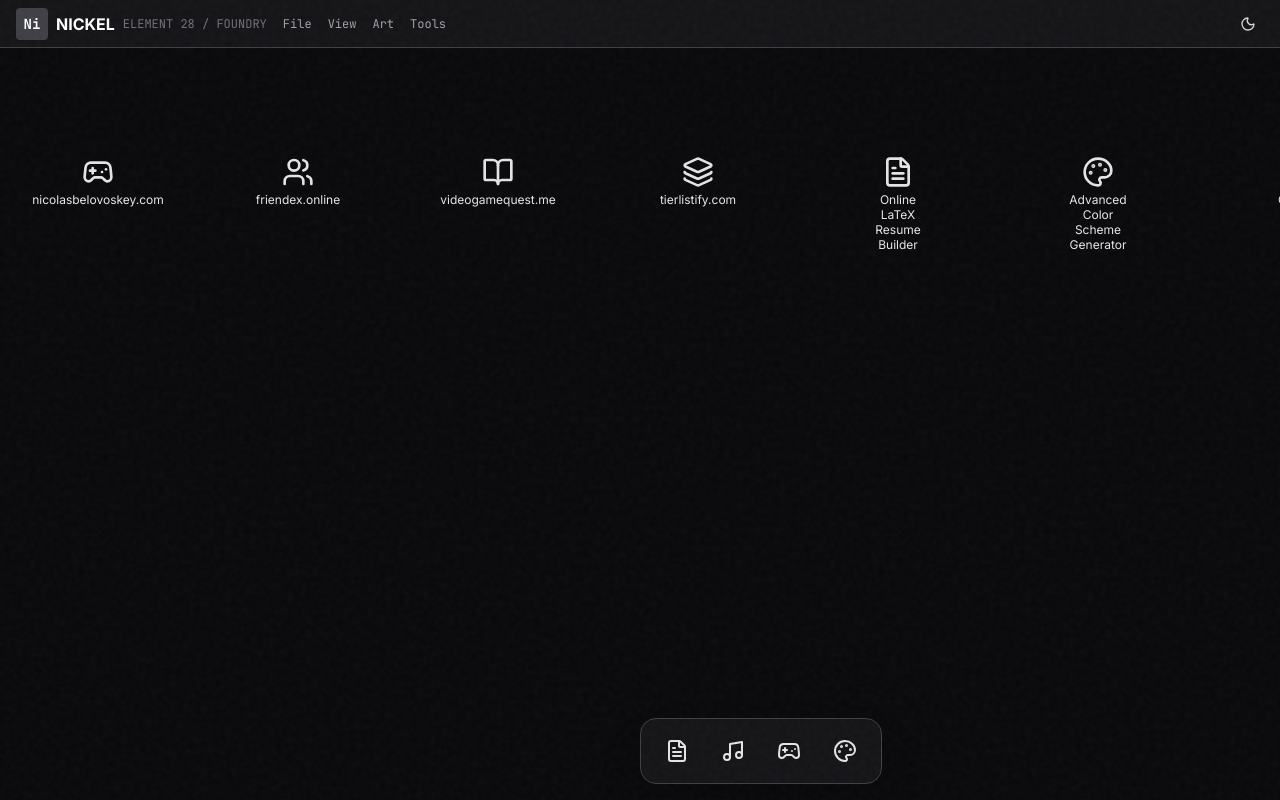
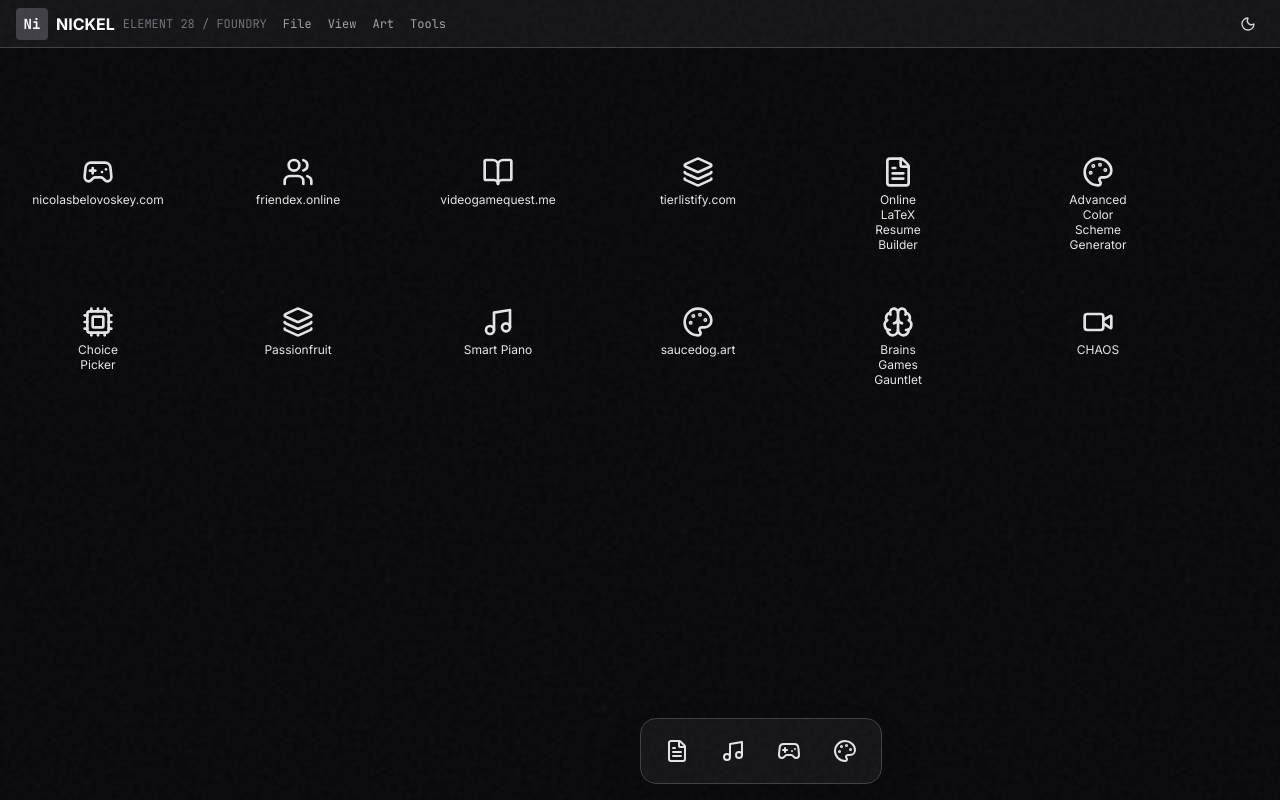
Before and after one commit to nick5616/nickel-tools, a Next.js app: page / in a window 1280 px wide. Built offline with nearby package versions, Linux system fonts and the light colour scheme.

Commit message:
Enhance desktop layout with responsive icon positioning and improved CSS styles for full viewport utilization

```diff
--- a/app/globals.css
+++ b/app/globals.css
@@ -33,9 +33,30 @@
     --accent-glow: 141 141 141 / 0.2;
 }
 
+html {
+    margin: 0;
+    padding: 0;
+    width: 100%;
+    height: 100%;
+    overflow: hidden;
+    box-sizing: border-box;
+}
+
+*,
+*::before,
+*::after {
+    box-sizing: inherit;
+}
+
 body {
+    margin: 0;
+    padding: 0;
+    width: 100vw;
+    height: 100vh;
+    overflow: hidden;
     color: rgb(var(--foreground));
     background: rgb(var(--background));
+    position: relative;
 }
 
 /* Nickel Texture */
--- a/app/layout.tsx
+++ b/app/layout.tsx
@@ -35,9 +35,19 @@
     children: React.ReactNode;
 }) {
     return (
-        <html lang="en" suppressHydrationWarning>
+        <html
+            lang="en"
+            suppressHydrationWarning
+            className="h-full w-full overflow-hidden"
+        >
+            <head>
+                <meta
+                    name="viewport"
+                    content="width=device-width, initial-scale=1.0, maximum-scale=1.0, user-scalable=no"
+                />
+            </head>
             <body
-                className={`${inter.variable} ${mono.variable} font-sans min-h-screen flex flex-col antialiased bg-zinc-50 dark:bg-zinc-950 transition-colors duration-300`}
+                className={`${inter.variable} ${mono.variable} font-sans h-full w-full overflow-hidden flex flex-col antialiased bg-zinc-50 dark:bg-zinc-950 transition-colors duration-300`}
             >
                 <ThemeProvider
                     attribute="class"
@@ -48,7 +58,9 @@
                     <div className="bg-noise"></div>
 
                     {/* Main Content - OS interface handles its own layout */}
-                    <main className="flex-grow relative z-10">{children}</main>
+                    <main className="h-full w-full overflow-hidden relative z-10">
+                        {children}
+                    </main>
                 </ThemeProvider>
             </body>
         </html>
--- a/components/desktop/Desktop.tsx
+++ b/components/desktop/Desktop.tsx
@@ -1,9 +1,8 @@
 "use client";
 
-import React from 'react';
-import type { Content } from '@/app/data/content';
-import { DesktopIcon } from './DesktopIcon';
-import { getContentByCategory } from '@/app/data/content';
+import React, { useState, useEffect } from "react";
+import type { Content } from "@/app/data/content";
+import { DesktopIcon } from "./DesktopIcon";
 
 interface DesktopProps {
     content: Content[];
@@ -11,45 +10,111 @@
     onContextMenu?: (e: React.MouseEvent, content: Content) => void;
 }
 
-// Default positions for desktop icons (organized by category)
-const getDefaultIconPositions = (content: Content[]): Map<string, { x: number; y: number }> => {
+// Responsive icon positioning with wrapping
+const getDefaultIconPositions = (
+    content: Content[],
+    viewportWidth: number
+): Map<string, { x: number; y: number }> => {
     const positions = new Map<string, { x: number; y: number }>();
-  const categoryColumns: Record<string, number> = {};
-  const categoryRows: Record<string, number> = {};
 
-  const columnWidth = 200;
-  const rowHeight = 150;
+    // Fixed spacing values
+    const iconWidth = 96; // Icon width
+    const columnWidth = 200; // Horizontal spacing between icons
+    const rowHeight = 150; // Vertical spacing between rows
     const startX = 50;
     const startY = 100;
+    const padding = 10; // Padding from edges (reduced to fit more icons)
 
-  content.forEach((item) => {
-    const category = item.category;
-    if (!categoryColumns[category]) {
-      categoryColumns[category] = Object.keys(categoryColumns).length;
-      categoryRows[category] = 0;
+    // Calculate how many columns fit per row
+    // Be more aggressive - check if we can fit one more column
+    const availableWidth = viewportWidth - startX * 2 - padding;
+    let columnsPerRow = Math.floor(availableWidth / columnWidth);
+
+    // Try to fit one more column if there's enough space for the icon itself
+    const spaceForOneMore = availableWidth - columnsPerRow * columnWidth;
+    if (spaceForOneMore >= iconWidth) {
+        columnsPerRow++;
     }
 
-    const col = categoryColumns[category];
-    const row = categoryRows[category]!;
+    // Group content by category to keep related items together
+    const contentByCategory = content.reduce((acc, item) => {
+        if (!acc[item.category]) {
+            acc[item.category] = [];
+        }
+        acc[item.category].push(item);
+        return acc;
+    }, {} as Record<string, typeof content>);
+
+    // Position icons with wrapping
+    let currentRow = 0;
+    let currentCol = 0;
+
+    Object.entries(contentByCategory).forEach(([category, items]) => {
+        items.forEach((item) => {
+            // Check if we need to wrap to next row
+            if (currentCol >= columnsPerRow) {
+                currentRow++;
+                currentCol = 0;
+            }
+
+            const x = startX + currentCol * columnWidth;
+            const y = startY + currentRow * rowHeight;
+
+            // Ensure position doesn't exceed viewport
+            const constrainedX = Math.min(
+                x,
+                viewportWidth - iconWidth - padding
+            );
 
             positions.set(item.id, {
-      x: startX + col * columnWidth,
-      y: startY + row * rowHeight,
+                x: constrainedX,
+                y: y,
             });
 
-    categoryRows[category] = (categoryRows[category] || 0) + 1;
+            currentCol++;
+        });
+
+        // Add a small gap between categories (optional - can be removed if you want tighter packing)
+        // currentCol++; // Uncomment to add gap between categories
     });
 
     return positions;
 };
 
-export function Desktop({ content, onOpenContent, onContextMenu }: DesktopProps) {
-  const iconPositions = getDefaultIconPositions(content);
+export function Desktop({
+    content,
+    onOpenContent,
+    onContextMenu,
+}: DesktopProps) {
+    const [viewportWidth, setViewportWidth] = useState(0);
+
+    useEffect(() => {
+        const updateWidth = () => {
+            setViewportWidth(window.innerWidth);
+        };
+        updateWidth();
+        window.addEventListener("resize", updateWidth);
+        return () => window.removeEventListener("resize", updateWidth);
+    }, []);
+
+    // Use viewport width once available, or fallback to a reasonable default
+    const effectiveWidth = viewportWidth || 1920;
+    const iconPositions = getDefaultIconPositions(content, effectiveWidth);
 
     return (
-    <div className="relative w-full h-full overflow-hidden">
+        <div
+            className="relative h-full overflow-hidden"
+            style={{
+                width: "100%",
+                maxWidth: "100vw",
+                position: "relative",
+            }}
+        >
             {content.map((item) => {
-        const position = iconPositions.get(item.id) || { x: 50, y: 100 };
+                const position = iconPositions.get(item.id) || {
+                    x: 50,
+                    y: 100,
+                };
                 return (
                     <DesktopIcon
                         key={item.id}
--- a/components/desktop/DesktopIcon.tsx
+++ b/components/desktop/DesktopIcon.tsx
@@ -16,7 +16,12 @@
   return (
     <motion.div
       className="absolute cursor-pointer select-none group"
-      style={{ left: position.x, top: position.y }}
+      style={{
+        left: `${Math.max(10, position.x)}px`,
+        top: `${position.y}px`,
+        maxWidth: '96px',
+        right: 'auto',
+      }}
       onDoubleClick={() => onDoubleClick(content)}
       onContextMenu={(e) => onContextMenu?.(e, content)}
       whileHover={{ scale: 1.1 }}
--- a/components/desktop/DesktopOS.tsx
+++ b/components/desktop/DesktopOS.tsx
@@ -20,11 +20,18 @@
   };
 
   return (
-    <div className="h-screen w-screen bg-zinc-950 dark:bg-zinc-950 overflow-hidden relative">
+    <div className="h-screen w-screen bg-zinc-950 dark:bg-zinc-950 overflow-hidden relative" style={{ width: '100vw', height: '100vh', maxWidth: '100vw' }}>
       <MenuBar />
 
       {/* Desktop Area */}
-      <div className="pt-12 h-full relative">
+      <div
+        className="pt-12 h-[calc(100vh-48px)] relative overflow-hidden"
+        style={{
+          width: '100vw',
+          maxWidth: '100vw',
+          position: 'relative',
+        }}
+      >
         <Desktop
           content={allContent}
           onOpenContent={openWindow}
--- a/components/desktop/Dock.tsx
+++ b/components/desktop/Dock.tsx
@@ -13,7 +13,11 @@
 export function Dock({ items, onOpenItem }: DockProps) {
   return (
     <motion.div
-      className="fixed bottom-4 left-1/2 -translate-x-1/2 bg-zinc-900/80 dark:bg-zinc-900/80 backdrop-blur-xl border border-zinc-700 dark:border-zinc-800 rounded-2xl px-3 py-2 flex gap-2 shadow-2xl z-40"
+      className="fixed bottom-4 bg-zinc-900/80 dark:bg-zinc-900/80 backdrop-blur-xl border border-zinc-700 dark:border-zinc-800 rounded-2xl px-3 py-2 flex gap-2 shadow-2xl z-40"
+      style={{
+        left: '50%',
+        transform: 'translateX(-50%)',
+      }}
       initial={{ opacity: 0, y: 20 }}
       animate={{ opacity: 1, y: 0 }}
       transition={{ duration: 0.3 }}
```
Lines whose indentation alone changed are shown as unchanged.
